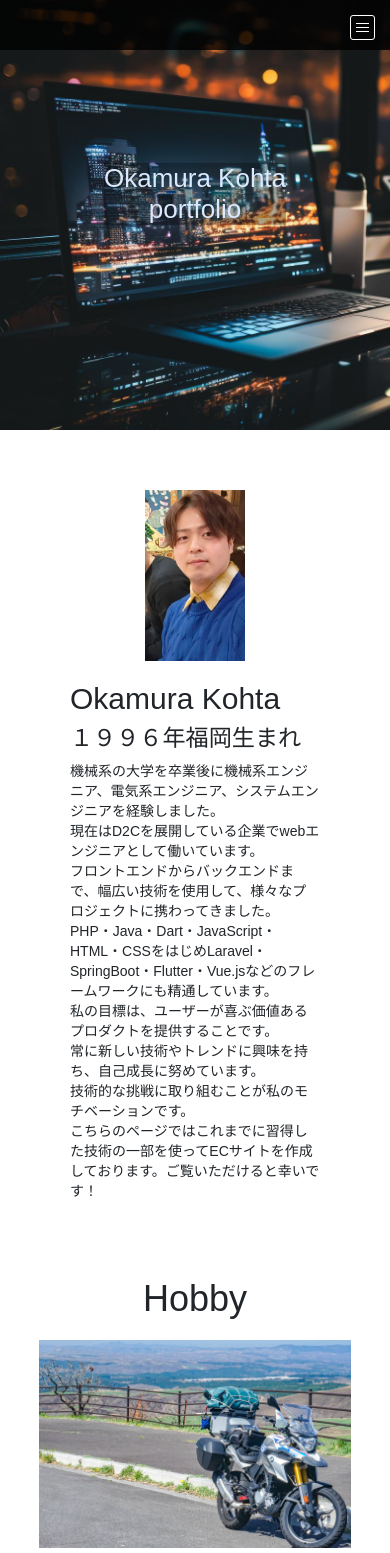
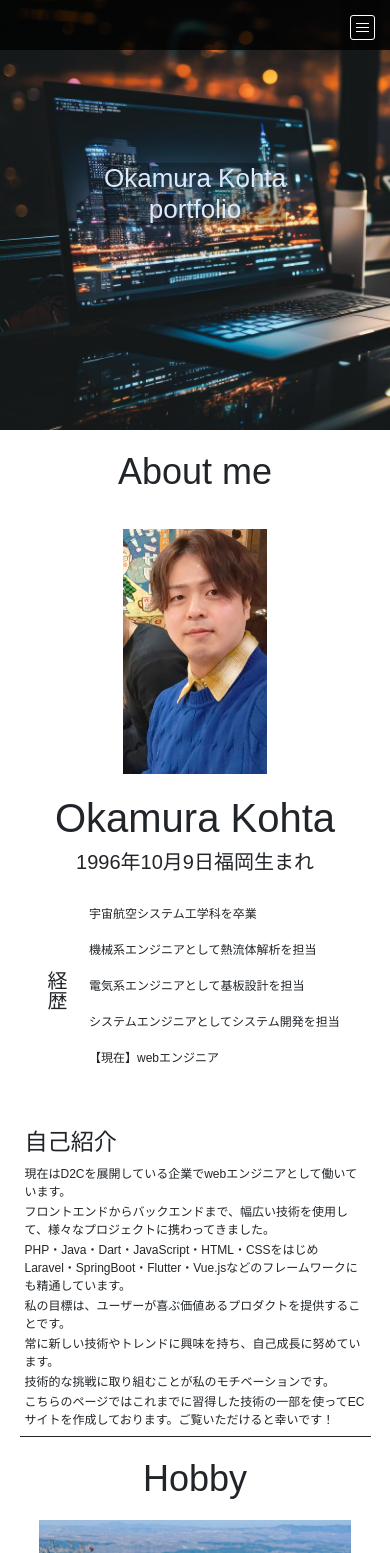
Before and after one commit to kohta3/portfolio, a PHP site: page / in a window 390 px wide. Shown: the top 1553 px of the page. Run offline with PHP 8.4, Linux system fonts and the light colour scheme; some web fonts are replaced.

Commit message:
20240309_update

```diff
--- a/02_assets/src/css/about.css
+++ b/02_assets/src/css/about.css
@@ -1,3 +1,5 @@
+@import url('https://fonts.googleapis.com/css2?family=Noto+Sans+JP:wght@100..900&display=swap');
+
 .nav-bar{
     width: 100%;
     position: fixed;
@@ -71,6 +73,12 @@
     align-items: center;
 }
 
+.section h3{
+    width: fit-content;
+    margin: 20px auto;
+    font-size: 36px;
+}
+
 .profile picture{
     flex: 1;
     text-align: center;
@@ -85,8 +93,41 @@
     flex: 2;
 }
 
+.keireki{
+    display: flex;
+    margin-top: 20px;
+    box-shadow: 0 0 100px 8px rgb(236, 236, 236);
+    padding: 10px;
+}
+
+.keireki h3{
+    writing-mode: vertical-rl;
+    text-align: center;
+    font-family: "Noto Sans JP", sans-serif;
+    font-optical-sizing: auto;
+    font-style: normal;
+}
+
+.keireki div p{
+    font-size: 18px;
+    font-weight: 200;
+}
+
+.profile-content{
+    width: fit-content;
+    margin: auto;
+    margin: 15px auto;
+    padding: 5px;
+    border-bottom: 1px solid ;
+}
+
 .profile-about h2{
-    font-size: 46px;
+    font-size: 34px;
+}
+
+.profile-about h3{
+    font-size: 20px;
+    font-weight: 100;
 }
 
 .profile-about p{
@@ -106,6 +147,8 @@
 
     .profile {
         flex-direction: column;
+        margin: 10px 15px;
+        padding: 15px 0;
     }
 
     .profile picture{
@@ -117,12 +160,36 @@
     }
 
     .profile-about h2{
-        font-size: 30px;
+        font-size: 40px;
+        text-align: center;
+    }
+
+    .profile-about h3{
+        font-size: 20px;
+        text-align: center;
     }
 
     .profile-about p{
         font-size: 14px;
         line-height : 20px;
+    }
+
+    .keireki{
+        box-shadow: none;
+    }
+
+    .keireki div p{
+        font-size: 12px;
+        font-weight: 400;
+    }
+
+    .profile-content{
+        width: 90%;
+    }
+
+    .profile-content p{
+        font-size: 12px;
+        margin-bottom: 2px;
     }
 }
 
--- a/02_assets/src/css/common.css
+++ b/02_assets/src/css/common.css
@@ -161,13 +161,21 @@ body{
     margin-right: 25px;
 }
 
+
+
+
+
+
+
+
+
 footer{
     display: flex;
     justify-content: center;
     margin-top: 30px;
     padding: 10px 0;
-    background: linear-gradient(45deg, #696969, black);
-    color: white;
+    border-top: 1px solid;
+    background: #f6f6f6;
 }
 
 footer .footer-img{
@@ -195,27 +203,28 @@ footer .footer-content li:nth-child(1){
 }
 
 @media screen and (max-width: 720px) {
-    footer{
-        flex-direction: column;
-    }
 
     footer .footer-img{
-        width: 100%;
+        flex: 1;
         text-align: center;
     }
 
     footer .footer-img img{
-        width: 30%;
+        width: 50%;
     }
 
     footer .footer-content{
-        width: 90%;
+        flex: 2;
         margin: auto;
     }
 
     footer .footer-content h3{
-        font-size: 22px;
+        font-size: 14px;
         font-weight: 500;
         margin-top: 20px;
     }
+
+    footer .footer-content ul li{
+        font-size: 12px;
+    }
 }
--- a/about/index.php
+++ b/about/index.php
@@ -8,27 +8,42 @@
     </div>
     <h1 class="about-title">Okamura Kohta<br>portfolio</h1>
 </div>
-<section class="profile">
+<div class="section">
+    <h3>About me</h3>
+</div>
+<section>
+    <div class="profile">
         <picture>
             <source media="(min-width: 768px)" srcset="/02_assets/images/about/profile.jpg">
             <img src="/02_assets/images/about/profile.jpg" alt="プロフィール" loading="lazy">
         </picture>
         <div class="profile-about">
             <h2>Okamura Kohta</h2>
-        <h3>１９９６年福岡生まれ</h3>
-        <p>
-            機械系の大学を卒業後に機械系エンジニア、電気系エンジニア、システムエンジニアを経験しました。<br>
-            現在はD2Cを展開している企業でwebエンジニアとして働いています。<br>
-            フロントエンドからバックエンドまで、幅広い技術を使用して、様々なプロジェクトに携わってきました。<br>
-            PHP・Java・Dart・JavaScript・HTML・CSSをはじめLaravel・SpringBoot・Flutter・Vue.jsなどのフレームワークにも精通しています。<br>
-            私の目標は、ユーザーが喜ぶ価値あるプロダクトを提供することです。<br>
-            常に新しい技術やトレンドに興味を持ち、自己成長に努めています。<br>
-            技術的な挑戦に取り組むことが私のモチベーションです。<br>
-
-            こちらのページではこれまでに習得した技術の一部を使ってECサイトを作成しております。ご覧いただけると幸いです！
-        </p>
+            <h3>1996年10月9日福岡生まれ</h3>
+            <div class="keireki">
+                <h3>経歴</h3>
+                <div>
+                    <p>宇宙航空システム工学科を卒業</p>
+                    <p>機械系エンジニアとして熱流体解析を担当</p>
+                    <p>電気系エンジニアとして基板設計を担当</p>
+                    <p>システムエンジニアとしてシステム開発を担当</p>
+                    <p>【現在】webエンジニア</p>
+                </div>
+            </div>
+        </div>
+    </div>
+    <div class="profile-content">
+        <h3>自己紹介</h3>
+        <p>現在はD2Cを展開している企業でwebエンジニアとして働いています。</p>
+        <p>フロントエンドからバックエンドまで、幅広い技術を使用して、様々なプロジェクトに携わってきました。</p>
+        <p>PHP・Java・Dart・JavaScript・HTML・CSSをはじめLaravel・SpringBoot・Flutter・Vue.jsなどのフレームワークにも精通しています。</p>
+        <p>私の目標は、ユーザーが喜ぶ価値あるプロダクトを提供することです。</p>
+        <p>常に新しい技術やトレンドに興味を持ち、自己成長に努めています。</p>
+        <p>技術的な挑戦に取り組むことが私のモチベーションです。</p>
+        <p>こちらのページではこれまでに習得した技術の一部を使ってECサイトを作成しております。ご覧いただけると幸いです！</p>
     </div>
 </section>
+
 <section class="hobby">
     <h3>Hobby</h3>
     <div class="hobby-content">
```
Lines whose indentation alone changed are shown as unchanged.
